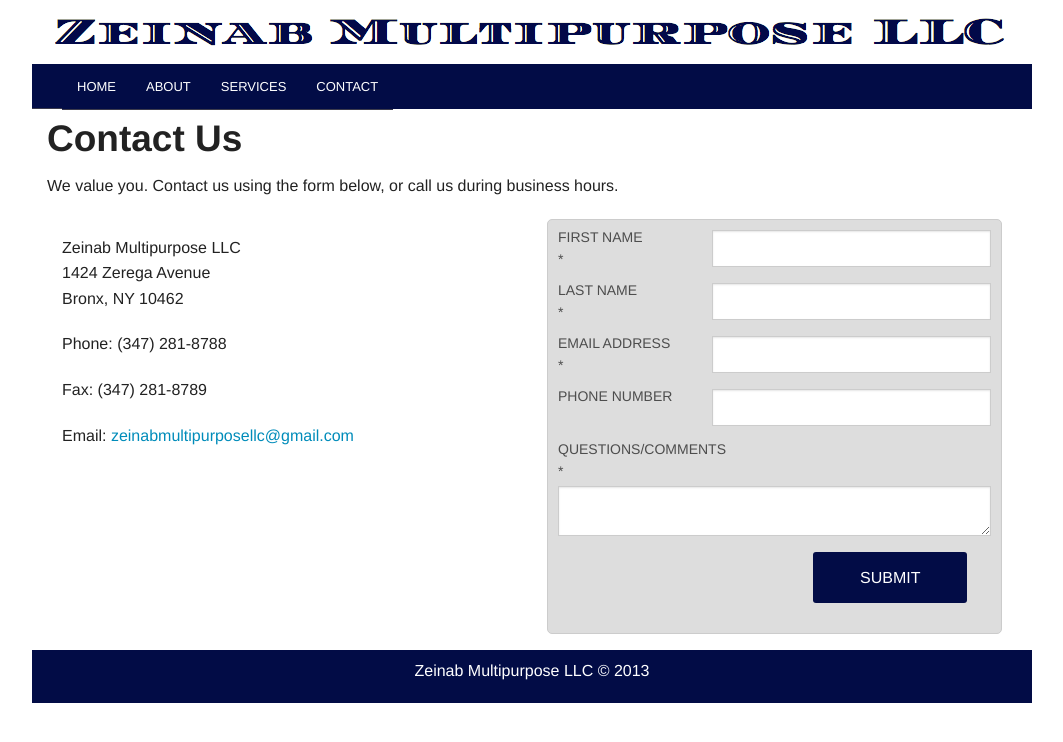
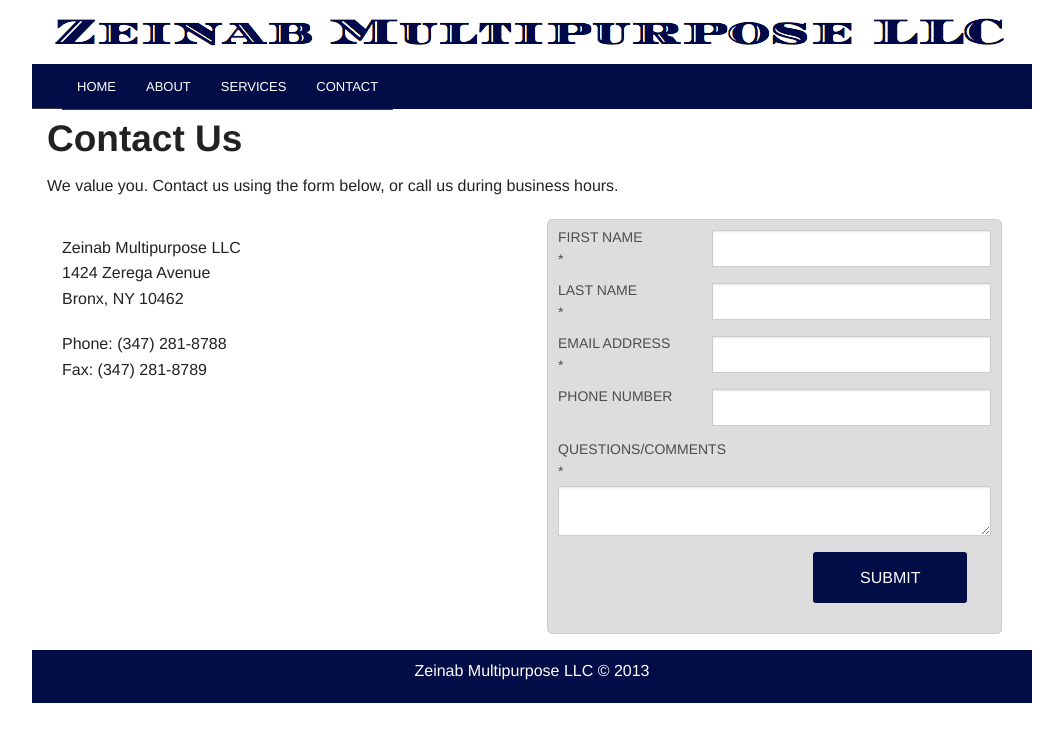
Before and after one commit to skyfaerie/zeinab, a Jekyll site: the page built from contact.html, in a window 1280 px wide. Shown: the top 742 px of the page, without its empty margins (108-1171 px from the left). Built offline with Jekyll 4.4.1, drawn with Linux system fonts in a browser that asks for light colours; some web fonts are replaced; some of the changed lines change nothing that is shown.

Commit message:
removed email address

```diff
--- a/contact.html
+++ b/contact.html
@@ -23,11 +23,12 @@ layout: default
   		Bronx, NY 10462
   	</p>
 
-    <p>Phone: (347) 281-8788</p>
+    <p>
+    	Phone: (347) 281-8788<br>
+      Fax: (347) 281-8789
+    </p>
 
-    <p>Fax: (347) 281-8789</p>
-
-    <p>Email: <a href="mailto:zeinabmultipurposellc@gmail.com">zeinabmultipurposellc@gmail.com</a></p>
+    <!-- <p>Email: <a href="mailto:zeinabmultipurposellc@gmail.com">zeinabmultipurposellc@gmail.com</a></p> -->
   </div>
 
   <!-- main second column -->
```
